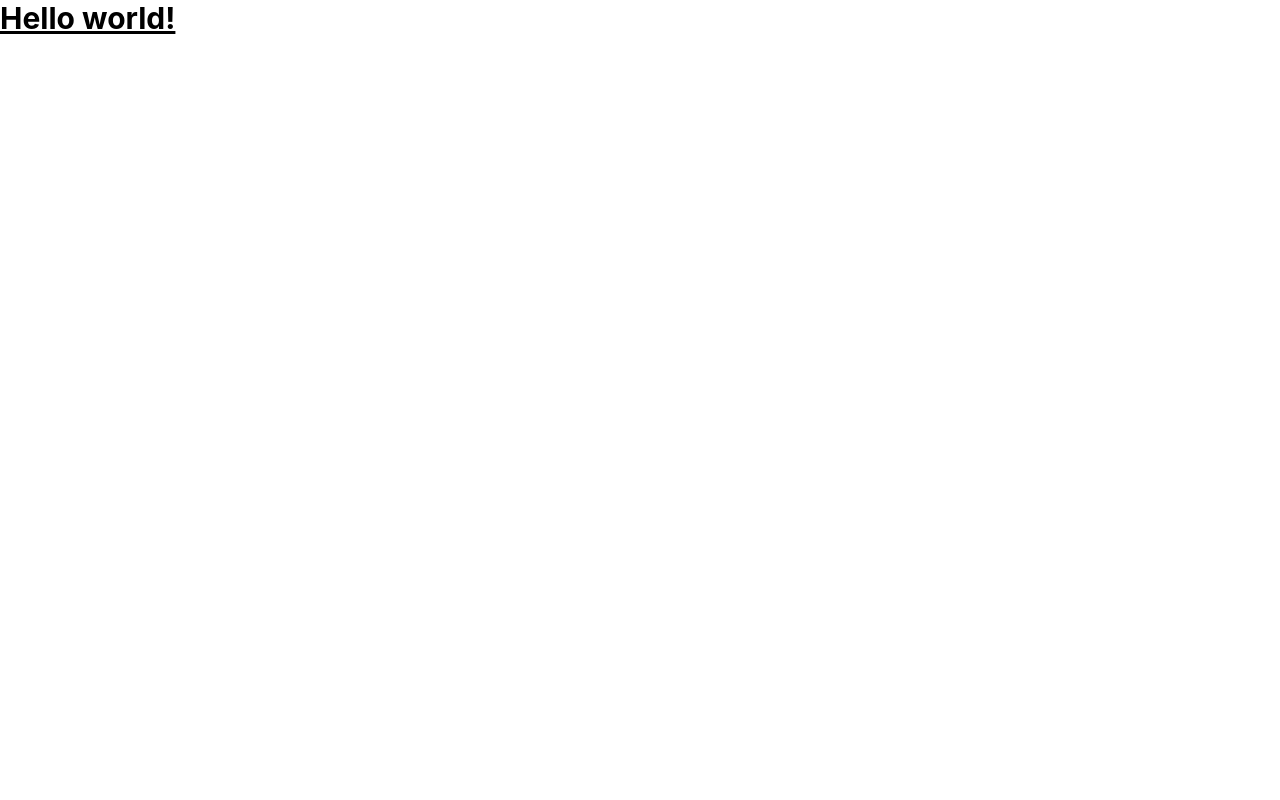
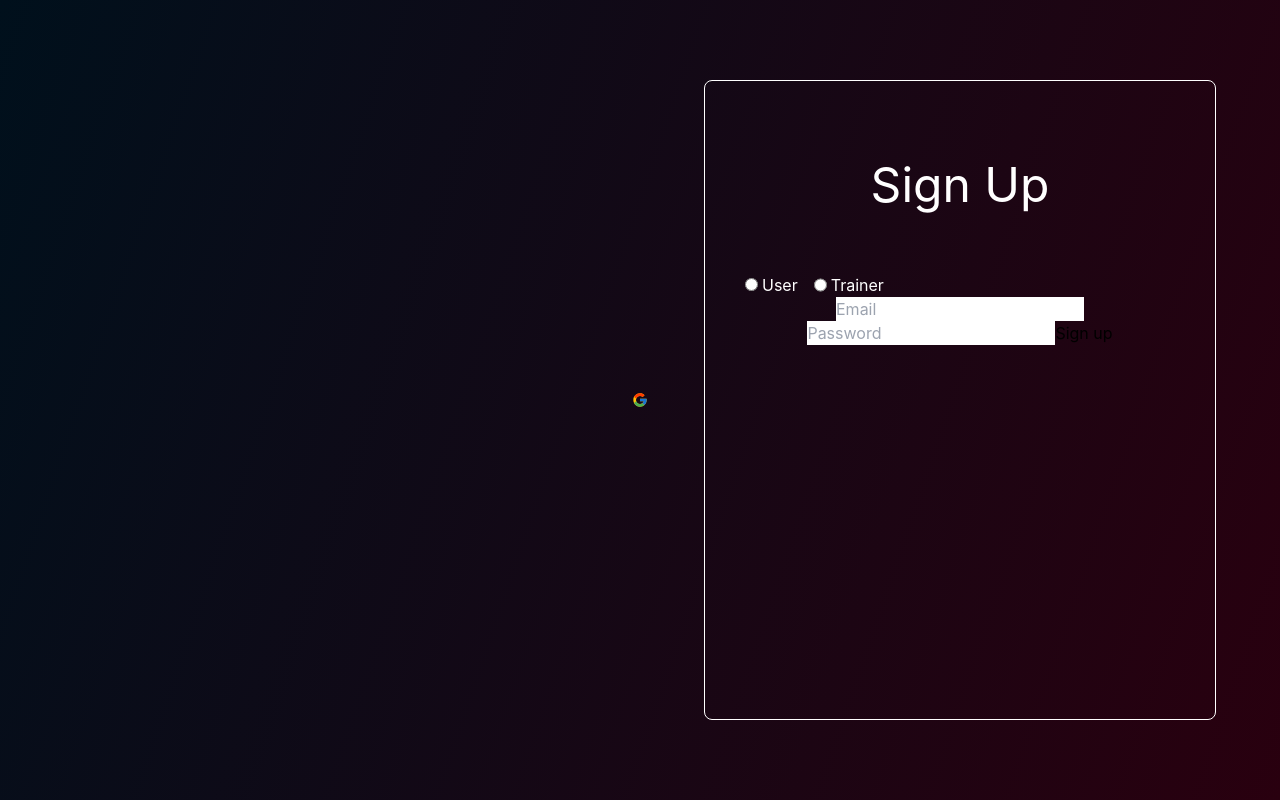
Before and after one commit to shikherjaitly/dumbbellDoor-frontend, a React (Create React App) app in the folder dumbbelldoor-frontend/: page /signup in a window 1280 px wide. Built offline with nearby package versions, Linux system fonts and the light colour scheme.

Commit message:
react-router setup

```diff
--- a/dumbbelldoor-frontend/package.json
+++ b/dumbbelldoor-frontend/package.json
@@ -6,8 +6,11 @@
     "@testing-library/jest-dom": "^5.17.0",
     "@testing-library/react": "^13.4.0",
     "@testing-library/user-event": "^13.5.0",
+    "axios": "^1.6.7",
     "react": "^18.2.0",
     "react-dom": "^18.2.0",
+    "react-icons": "^5.0.1",
+    "react-router-dom": "^6.22.1",
     "react-scripts": "5.0.1",
     "web-vitals": "^2.1.4"
   },
--- a/dumbbelldoor-frontend/src/App.js
+++ b/dumbbelldoor-frontend/src/App.js
@@ -1,9 +1,16 @@
-import './App.css';
+import "./App.css";
+import { Route, Routes } from "react-router-dom";
+import Signup from "./components/auth/Signup";
+import Login from "./components/auth/Login";
 
 export default function App() {
   return (
-    <h1 className="text-3xl font-bold underline">
-      Hello world!
-    </h1>
-  )
+    <div>
+      <Routes>
+        <Route path="/" element={<h1>Dumbbell Door</h1>} />
+        <Route path="/signup" element={<Signup />} />
+        <Route path="/login" element={<Login />} />
+      </Routes>
+    </div>
+  );
 }
--- a/dumbbelldoor-frontend/src/index.js
+++ b/dumbbelldoor-frontend/src/index.js
@@ -1,13 +1,16 @@
-import React from 'react';
-import ReactDOM from 'react-dom/client';
-import './index.css';
-import App from './App';
-import reportWebVitals from './reportWebVitals';
+import React from "react";
+import ReactDOM from "react-dom/client";
+import "./index.css";
+import App from "./App";
+import reportWebVitals from "./reportWebVitals";
+import { BrowserRouter as Router } from "react-router-dom";
 
-const root = ReactDOM.createRoot(document.getElementById('root'));
+const root = ReactDOM.createRoot(document.getElementById("root"));
 root.render(
   <React.StrictMode>
-    <App />
+    <Router>
+      <App />
+    </Router>
   </React.StrictMode>
 );
 
```
Also changed, not shown: dumbbelldoor-frontend/src/components/auth/Signup.jsx (+0 -9 lines), 1 other file (tests, documents, lock files or other folders).
